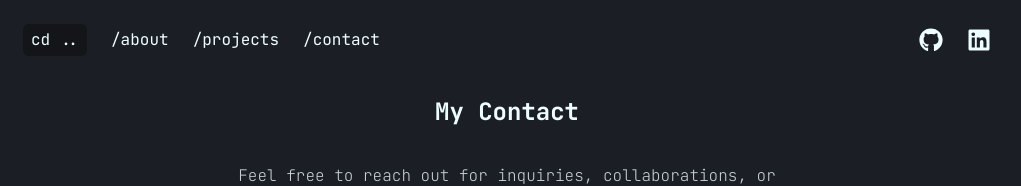
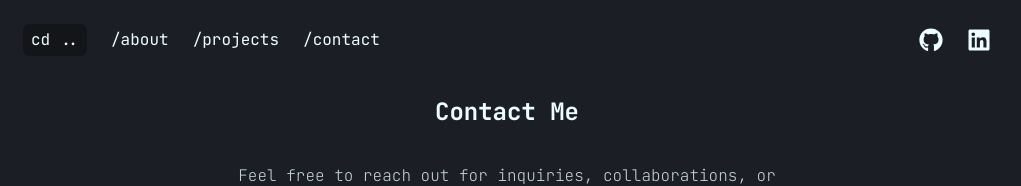
Before and after one commit to Solomon-77/portfolio-site, a React (Vite) app: page /contact in a window 1280 px wide. Shown: the top 186 px of the page, without its empty margins (133-1154 px from the left). Built offline with nearby package versions, Linux system fonts and the light colour scheme.

Commit message:
text change

```diff
--- a/src/pages/Contact.jsx
+++ b/src/pages/Contact.jsx
@@ -3,7 +3,7 @@
 const Contact = () => {
    return (
       <div className="max-w-[600px] mx-auto space-y-9">
-         <h1 className="text-2xl font-bold text-center">My Contact</h1>
+         <h1 className="text-2xl font-bold text-center">Contact Me</h1>
          <div className="space-y-9">
             <h1 className="text-center opacity-80 font-extralight">Feel free to reach out for inquiries, collaborations, or professional opportunities.</h1>
             <form className="flex flex-col gap-4">
--- a/src/pages/Projects.jsx
+++ b/src/pages/Projects.jsx
@@ -26,7 +26,7 @@
          description: "A responsive frontend interface designed for seamless coffee ordering",
          technologies: ["React", "Typescript", "Tailwind CSS"],
          link: "https://github.com/Solomon-77/pickup-seven"
-      },
+      }
    ]
 
    return (
```
